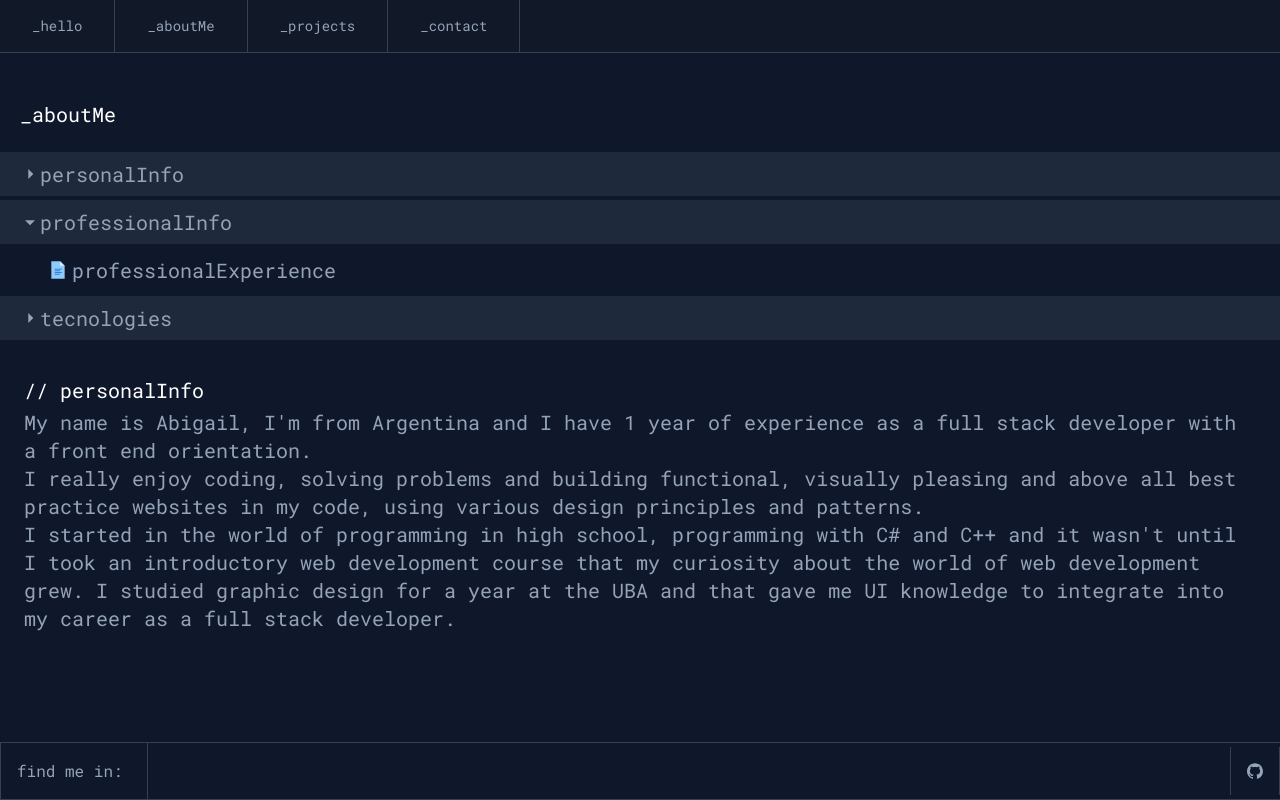
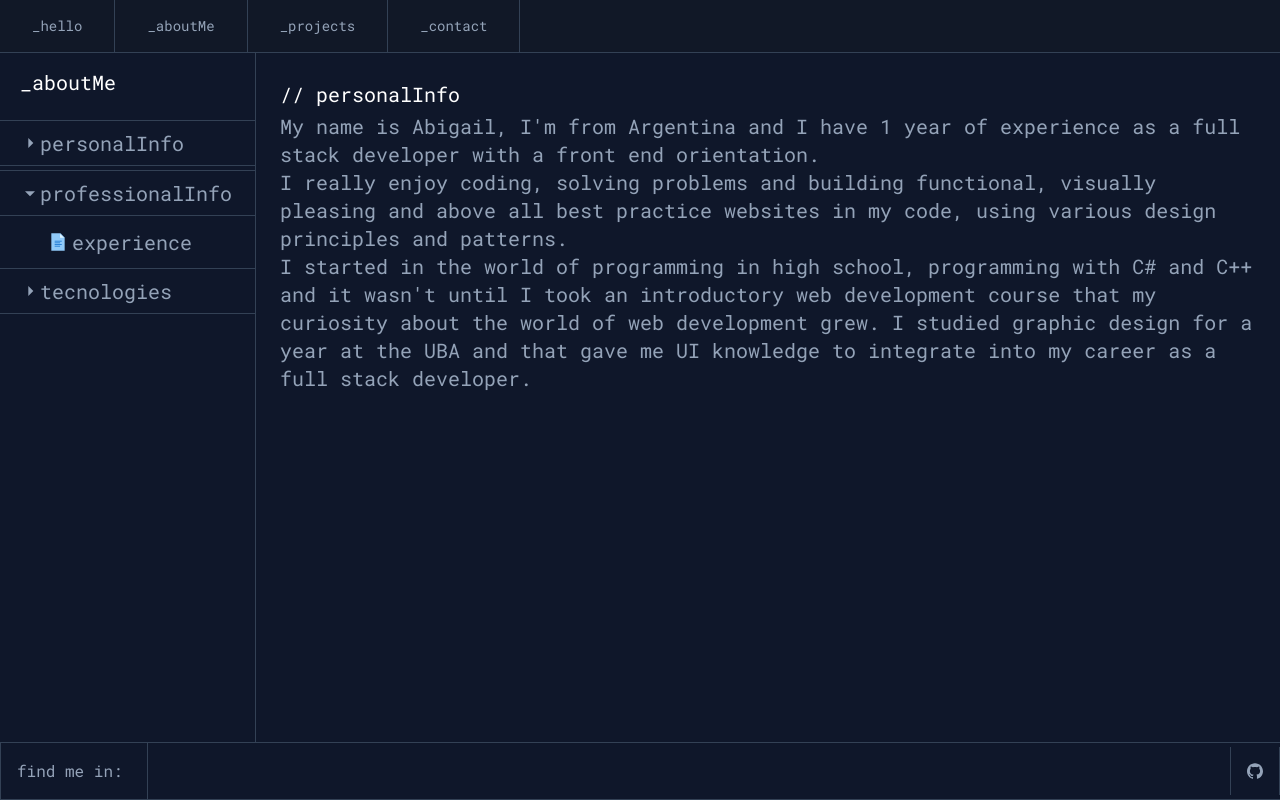
Before and after one commit to AbigailSC/portfolio, a React (Vite) app: page /aboutMe in a window 1280 px wide. Both pictures are taken after a click on the button "professionalInfo". Built offline with nearby package versions, Linux system fonts and the light colour scheme.

Commit message:
feat: resposive About

```diff
--- a/src/components/About/About.jsx
+++ b/src/components/About/About.jsx
@@ -162,11 +162,12 @@ export const About = () => {
   return (
     <div className="flex flex-col justify-between min-h-screen bg-gradient-to-r bg-slate-900 text-slate-400 font-RobotoMono">
       <Navbar />
-      <section className="flex flex-col gap-1 pt-20 text-xl ">
+
+      <section className="flex flex-col w-full pt-20 text-xl lg:flex-row lg:pt-12">
+        <div className="flex flex-col lg:w-[30%] xl:w-[20%] 2xl:w-[15%] gap-1 lg:h-[calc(100vh-106px)] lg:border-r lg:border-slate-700">
           <h2 className="p-5 text-white">_aboutMe</h2>
-
           <button
-          className="flex items-center w-full px-5 py-2 transition duration-300 ease-in-out text-start bg-slate-800 hover:text-white hover:transition-all"
+            className="flex items-center w-full px-5 py-2 transition duration-300 ease-in-out text-start bg-slate-800 hover:text-white hover:transition-all lg:bg-inherit lg:border-y lg:border-slate-700"
             onClick={() => setPersonalInfoDisplay(!personaInfoDisplay)}
           >
             {personaInfoDisplay ? <RiArrowDownSFill /> : <RiArrowRightSFill />}
@@ -185,7 +186,7 @@ export const About = () => {
               <button
                 value="interests"
                 onClick={(e) => displayMainInfo(e)}
-              className="flex items-center gap-1"
+                className="flex items-center gap-1 transition duration-300 ease-in-out text-start hover:text-white hover:transition-all"
               >
                 <FcDocument />
                 interests
@@ -203,7 +204,7 @@ export const About = () => {
               <button
                 value="university"
                 onClick={(e) => displayMainInfo(e)}
-              className="flex items-center gap-1"
+                className="flex items-center gap-1 transition duration-300 ease-in-out text-start hover:text-white hover:transition-all"
               >
                 <FcDocument />
                 university
@@ -211,7 +212,7 @@ export const About = () => {
               <button
                 value="secundary"
                 onClick={(e) => displayMainInfo(e)}
-              className="flex items-center gap-1"
+                className="flex items-center gap-1 transition duration-300 ease-in-out text-start hover:text-white hover:transition-all"
               >
                 <FcDocument />
                 secundary
@@ -219,7 +220,7 @@ export const About = () => {
               <button
                 value="courses"
                 onClick={(e) => displayMainInfo(e)}
-              className="flex items-center gap-1"
+                className="flex items-center gap-1 transition duration-300 ease-in-out text-start hover:text-white hover:transition-all"
               >
                 <FcDocument />
                 courses
@@ -234,11 +235,13 @@ export const About = () => {
               <AiFillFolder className="text-blue-300" />
               hobbies
             </button>
-          <div className={`py-2 pl-12 items-start ${hobbiesDisplay ? "flex flex-col" : "hidden"}`}>
+            <div
+              className={`py-2 pl-12 items-start ${hobbiesDisplay ? "flex flex-col" : "hidden"}`}
+            >
               <button
                 value="hobbies"
                 onClick={(e) => displayMainInfo(e)}
-              className="flex items-center gap-1"
+                className="flex items-center gap-1 transition duration-300 ease-in-out text-start hover:text-white hover:transition-all"
               >
                 <FcDocument />
                 hobbies
@@ -247,7 +250,7 @@ export const About = () => {
           </div>
 
           <button
-          className="flex items-center w-full px-5 py-2 transition duration-300 ease-in-out text-start bg-slate-800 hover:text-white hover:transition-all"
+            className="flex items-center w-full px-5 py-2 transition duration-300 ease-in-out text-start bg-slate-800 hover:text-white hover:transition-all lg:bg-inherit lg:border-y lg:border-slate-700"
             onClick={() => setProfInfoDisplay(!profInfoDisplay)}
           >
             {profInfoDisplay ? <RiArrowDownSFill /> : <RiArrowRightSFill />}
@@ -257,29 +260,29 @@ export const About = () => {
             <button
               value="professionalExperience"
               onClick={(e) => displayMainInfo(e)}
-            className="flex items-center gap-1"
+              className="flex items-center gap-1 transition duration-300 ease-in-out text-start hover:text-white hover:transition-all"
             >
               <FcDocument />
-            professionalExperience
+              experience
             </button>
           </div>
 
           <button
-          className="flex items-center w-full px-5 py-2 transition duration-300 ease-in-out text-start bg-slate-800 hover:text-white hover:transition-all"
+            className="flex items-center w-full px-5 py-2 transition duration-300 ease-in-out text-start bg-slate-800 hover:text-white hover:transition-all lg:bg-inherit lg:border-y lg:border-slate-700"
             onClick={() => setTecnologies(!tecnologies)}
           >
             {tecnologies ? <RiArrowDownSFill /> : <RiArrowRightSFill />}
             tecnologies
           </button>
           <div
-          className={`py-2 pl-12 items-start border-b border-slate-700 px-6 ${
+            className={`py-2 pl-12 items-start border-b border-slate-700 lg:border-none px-6 ${
               tecnologies ? "flex flex-col" : "hidden"
             }`}
           >
             <button
               value="frontend"
               onClick={(e) => displayMainInfo(e)}
-            className="flex items-center gap-1"
+              className="flex items-center gap-1 transition duration-300 ease-in-out text-start hover:text-white hover:transition-all"
             >
               <FcDocument />
               frontEnd
@@ -287,7 +290,7 @@ export const About = () => {
             <button
               value="backend"
               onClick={(e) => displayMainInfo(e)}
-            className="flex items-center gap-1"
+              className="flex items-center gap-1 transition duration-300 ease-in-out text-start hover:text-white hover:transition-all"
             >
               <FcDocument />
               backEnd
@@ -295,13 +298,14 @@ export const About = () => {
             <button
               value="others"
               onClick={(e) => displayMainInfo(e)}
-            className="flex items-center gap-1"
+              className="flex items-center gap-1 transition duration-300 ease-in-out text-start hover:text-white hover:transition-all"
             >
               <FcDocument />
               others
             </button>
           </div>
-        <main className="px-6 py-8">
+        </div>
+        <main className="px-6 py-8 lg:w-[70%] xl:w-[80%] 2xl:w-[85%]">
           {interestsDetail ? (
             <p>
               I am very interested in learning new things, I really like web design and user
@@ -470,6 +474,7 @@ export const About = () => {
           )}
         </main>
       </section>
+
       <Footer />
     </div>
   );
--- a/src/components/Home/Home.jsx
+++ b/src/components/Home/Home.jsx
@@ -8,7 +8,7 @@ export const Home = () => {
     <div className="flex flex-col justify-between min-h-screen bg-gradient-to-r bg-slate-900 text-slate-400 font-RobotoMono">
       <Navbar />
       <section className="flex flex-col justify-center pt-10 md:pt-20 lg:pt-52 items-center text-center gap-10 leading-10 h-[90%] lg:flex-row lg:text-left">
-        <div className="flex flex-col gap-20 pt-20 mx-20">
+        <div className="flex flex-col gap-20 pt-20">
           <div className="flex flex-col gap-2">
             <h2 className="text-xl xl:text-2xl">Hi all! I am</h2>
             <h1 className="text-6xl xl:text-7xl">Abigail Sarzuri</h1>
@@ -25,7 +25,7 @@ export const Home = () => {
             </div>
           </div>
         </div>
-        <div className="w-[300px]">
+        <div className="w-[300px] lg:w-[400px]">
           {projectsReverse.map((project, index) => (
             <div key={index} className="grid w-full h-16">
               <div className="p-1 border rounded-lg shadow-xl border-slate-700 bg-slate-800 text-start ">
--- a/src/components/Navbar/Navbar.jsx
+++ b/src/components/Navbar/Navbar.jsx
@@ -5,7 +5,7 @@ export const Navbar = () => {
   const [navbar, setNavbar] = useState(false);
   return (
     <nav
-      className={`bg-gray-900 w-full fixed border-b border-slate-700 ${
+      className={`bg-gray-900 w-full fixed lg:flex border-b border-slate-700 ${
         navbar ? "h-screen sm:h-auto sm:border-b-1" : null
       }`}
     >
```
Lines whose indentation alone changed are shown as unchanged.
